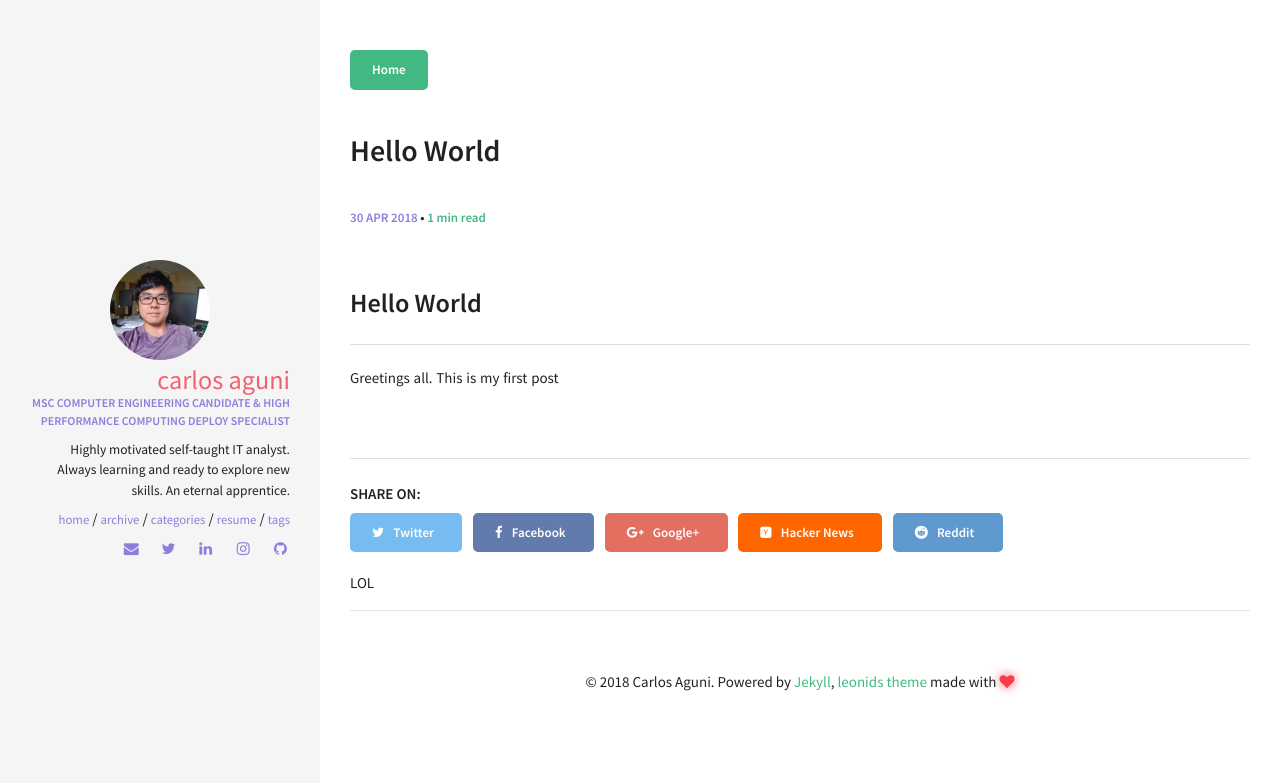
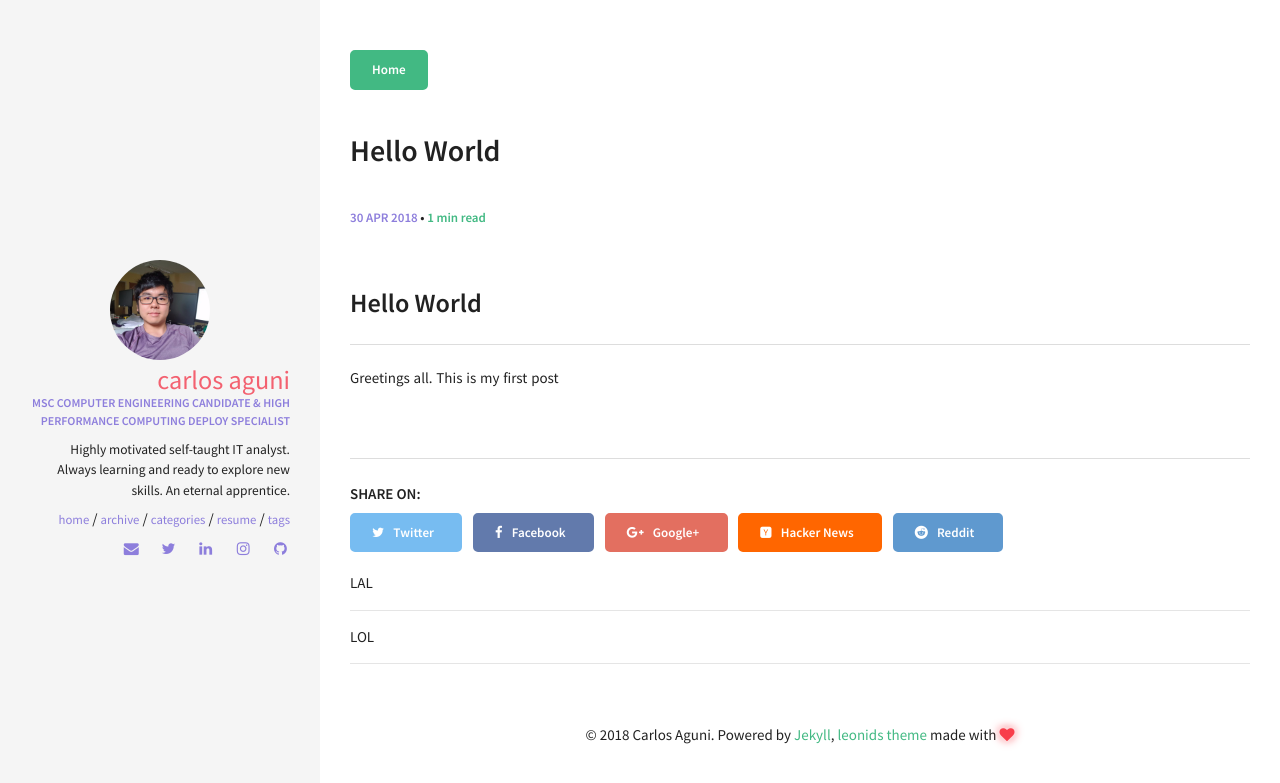
Before and after one commit to CrashLaker/CrashLaker2.github.io, a Jekyll site: the page built from _posts/2018-04-30-hello-world.md, in a window 1280 px wide. Shown: the top 783 px of the page. Built offline with Jekyll 4.4.1, drawn with Linux system fonts in a browser that asks for light colours.

```diff
--- a/_layouts/post.html
+++ b/_layouts/post.html
@@ -60,7 +60,7 @@ layout: default
     </li>
   </ul>
 </div><!-- end share-buttons -->
-
+LAL<hr>
 {% if site.owner.disqus-shortname and page.comments == true %}
 LOL<hr>
 <div id="disqus_thread"></div>
```
